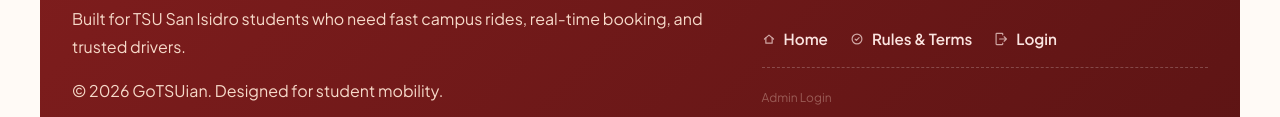
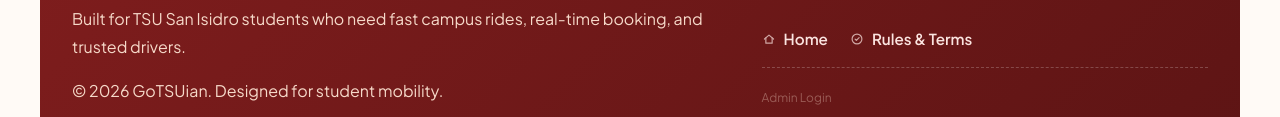
Before and after one commit to rae-crypt/GoTSUian-deploy, a website: page client/pages/about.html in a window 1280 px wide. Shown: the part 2880-2997 px from the top of the page. Drawn offline with nearby package versions, Linux system fonts and the light colour scheme; a web font is replaced by a local one.

Commit message:
Drop the redundant Login link from the footer's Quick Links

```diff
--- a/client/pages/about.html
+++ b/client/pages/about.html
@@ -167,7 +167,6 @@
         <div class="footer-links">
           <a href="index.html"><svg viewBox="0 0 20 20" fill="none" stroke="currentColor" stroke-width="1.7" stroke-linecap="round" stroke-linejoin="round" aria-hidden="true"><path d="M3.5 10L10 4.5L16.5 10"/><path d="M5.5 8.5V16H14.5V8.5"/></svg>Home</a>
           <a href="rules.html"><svg viewBox="0 0 20 20" fill="none" stroke="currentColor" stroke-width="1.7" stroke-linecap="round" stroke-linejoin="round" aria-hidden="true"><circle cx="10" cy="10" r="7"/><path d="M7.3 10.2l1.8 1.8L13 8"/></svg>Rules &amp; Terms</a>
-          <a href="auth.html"><svg viewBox="0 0 20 20" fill="none" stroke="currentColor" stroke-width="1.7" stroke-linecap="round" stroke-linejoin="round" aria-hidden="true"><path d="M12.5 4V2.7C12.5 2.3 12.1 2 11.7 2H3.8C3.3 2 3 2.3 3 2.7V17.3C3 17.7 3.3 18 3.8 18H11.7C12.1 18 12.5 17.7 12.5 17.3V16"/><path d="M8 10H17.5M14.5 6.8L17.7 10L14.5 13.2"/></svg>Login</a>
         </div>
         <p class="footer-staff-link"><a href="admin.html">Admin Login</a></p>
       </div>
```
Also changed, not shown: client/pages/auth.html (+0 -1 lines), client/pages/driver-bookings.html (+0 -1 lines), client/pages/driver-profile.html (+0 -1 lines), client/pages/driver.html (+0 -1 lines), client/pages/getting-started.html (+0 -1 lines), client/pages/how-it-works.html (+0 -1 lines), client/pages/index.html (+0 -1 lines), client/pages/passenger-bookings.html (+0 -1 lines), client/pages/passenger-profile.html (+0 -1 lines), client/pages/passenger.html (+0 -1 lines), client/pages/rules.html (+0 -1 lines).
